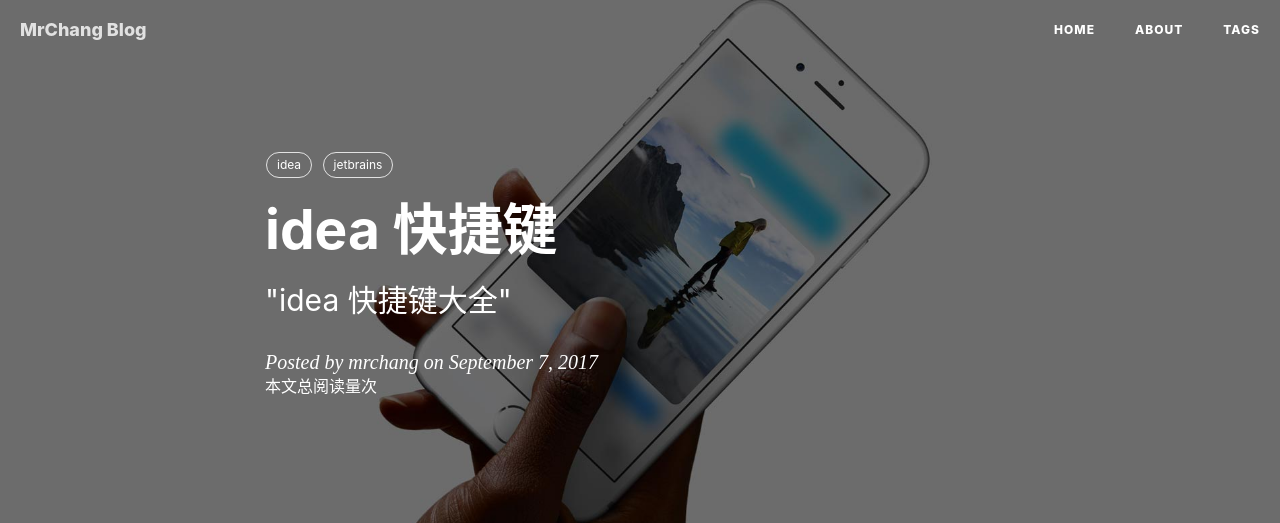
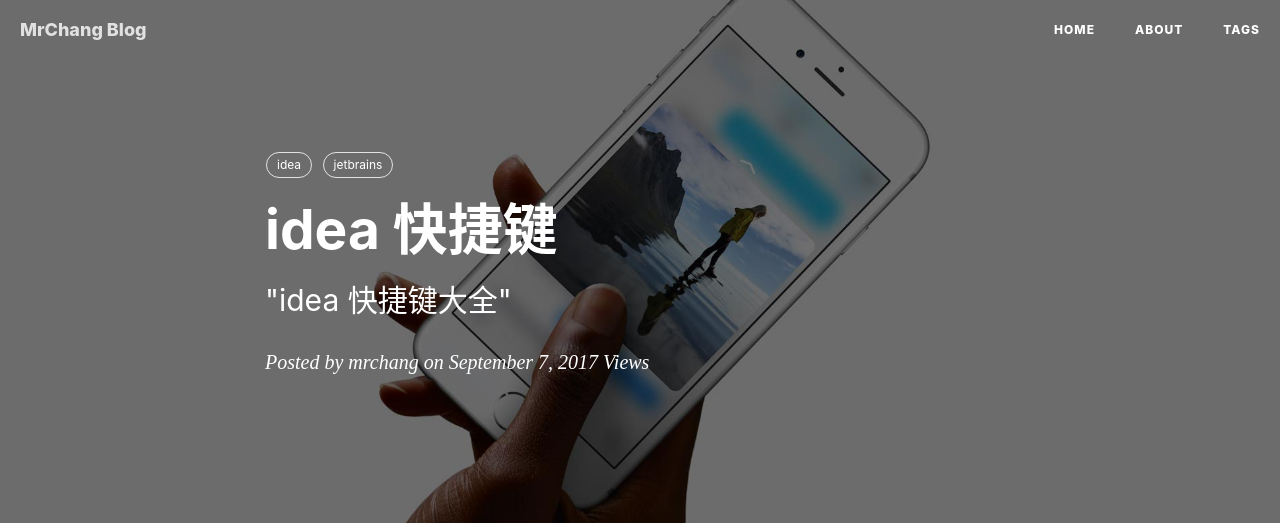
Before and after one commit to ncic-ict/changdaye.github.io, a Jekyll site: the page built from _posts/2017-09-07-idea快捷键.md, in a window 1280 px wide and 1400 px high. Shown: the top 523 px of the window. Built offline with Jekyll 4.4.1, drawn with Linux system fonts in a browser that asks for light colours; nearby versions of some CDN libraries; comment, search, counter and statistics services are not loaded; some of the changed text lies outside the part shown; grey boxes are pictures that could not be loaded.

Commit message:
修改 不蒜子 统计描述

```diff
--- a/_includes/footer.html
+++ b/_includes/footer.html
@@ -142,11 +142,12 @@
                     </br>
                     <script async src="https://dn-lbstatics.qbox.me/busuanzi/2.3/busuanzi.pure.mini.js"></script>
                     <span id="busuanzi_container_site_pv">
-                        总访问次数:<span id="busuanzi_value_site_pv"></span>
+                        总访问量（PV）:<span id="busuanzi_value_site_pv"></span>
                     </span>
                     <span id="busuanzi_container_site_uv">
-                      访问次数:<span id="busuanzi_value_site_uv"></span>
+                      访客数（UV）:<span id="busuanzi_value_site_uv"></span>
                     </span>
+                    <br>
                     <a href="https://monitor.jetbrains.org.cn" target="_blank" rel="nofollow">Monitor</a>
                     <!--Theme on <a href="{{ site.github_repo }}">GitHub</a> |-->
                     <!--<iframe-->
--- a/_layouts/post.html
+++ b/_layouts/post.html
@@ -68,10 +68,13 @@
                     {% comment %} if page.subtitle {% endcomment %}
                     <h2 class="subheading">{{ page.subtitle }}</h2>
                     {% comment %} endif {% endcomment %}
-                    <span class="meta">Posted by {% if page.author %}{{ page.author }}{% else %}{{ site.title }}{% endif %} on {{ page.date | date: "%B %-d, %Y" }}</span>
-                    <span id="busuanzi_container_page_pv">
-                      本文总阅读量<span id="busuanzi_value_page_pv"></span>次
+                    <span class="meta">Posted by {% if page.author %}{{ page.author }}{% else %}{{ site.title }}{% endif %} on {{ page.date | date: "%B %-d, %Y" }}
+                        <span>  </span>
+                        <span id="busuanzi_container_page_pv">
+                            Views<span id="busuanzi_value_page_pv"></span>
+                        </span>
                     </span>
+
                 </div>
             </div>
         </div>
```
